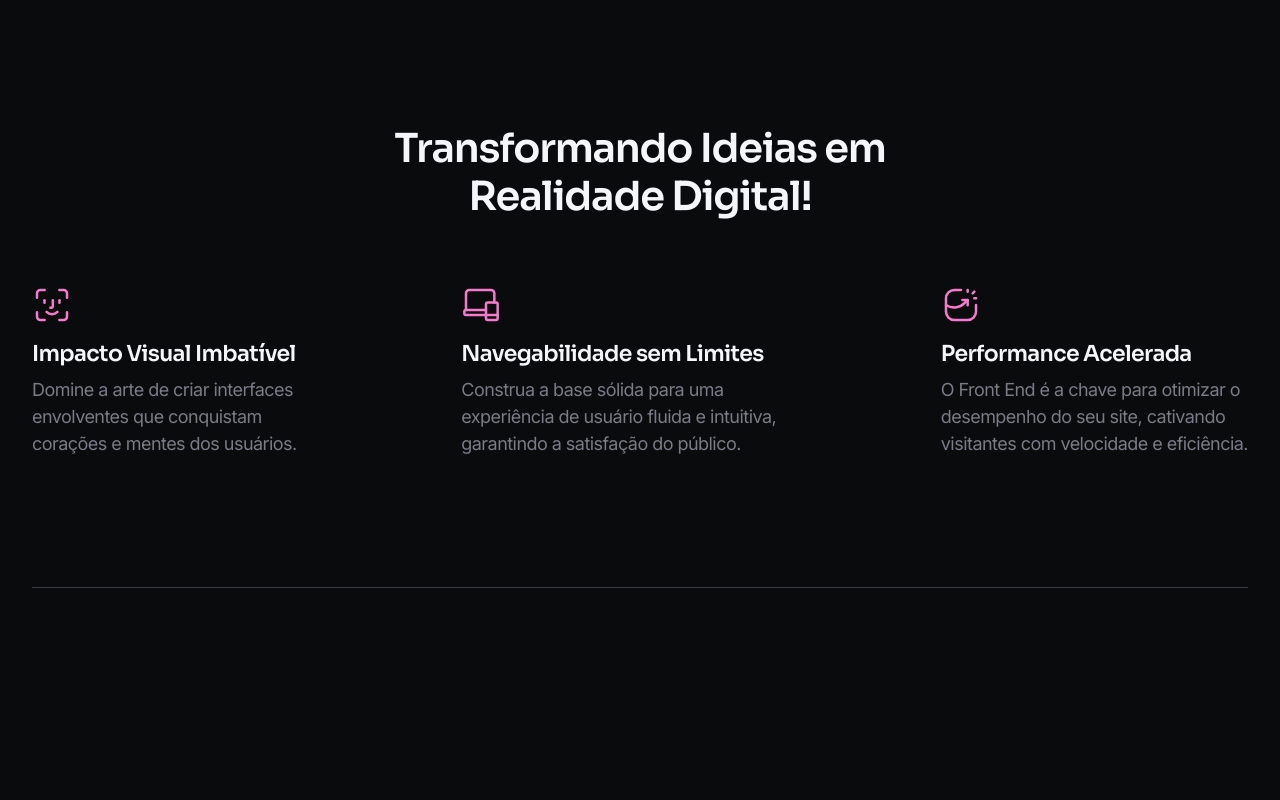
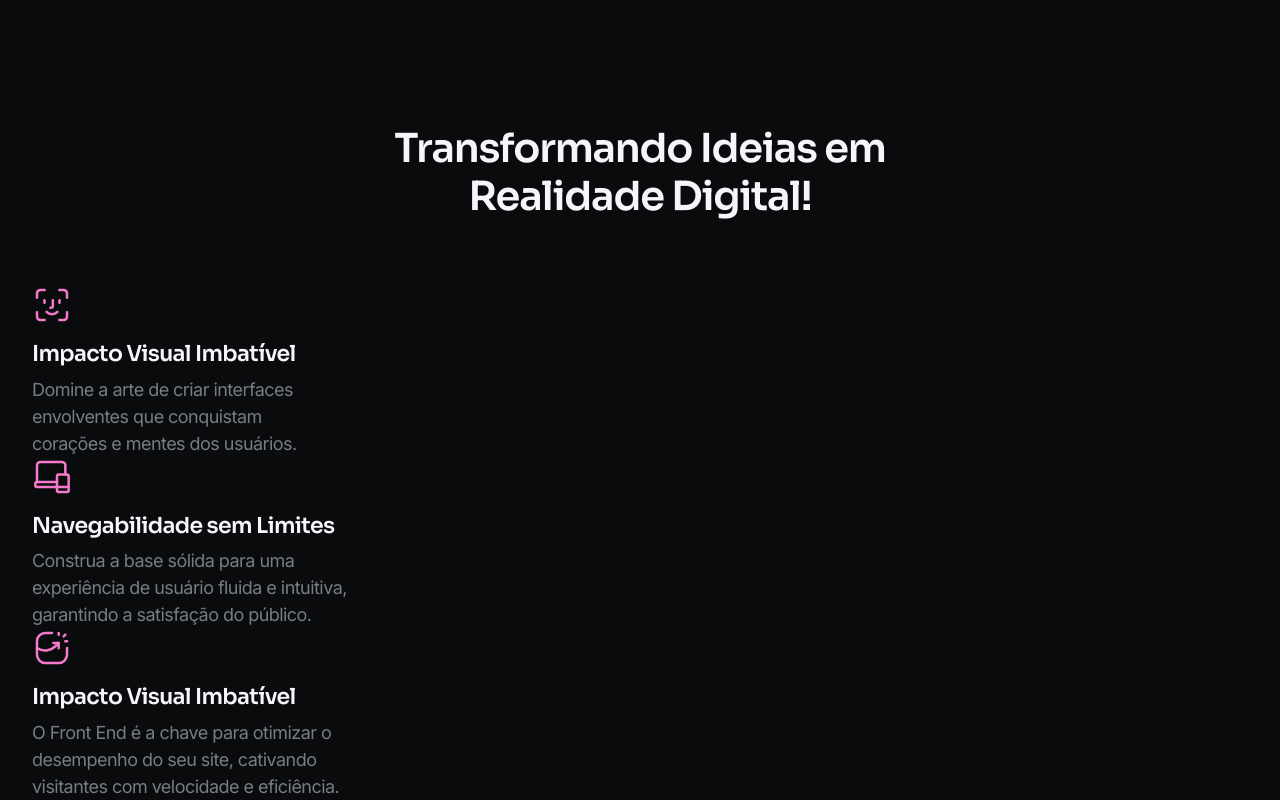
Before and after one commit to thiagorodriguezdev/structboost, a plain HTML site: page index.html in a window 1280 px wide. Shown: the part 1110-1910 px from the top of the page. Before the commit the page ends 1698 px from the top, so only its background shows below. Drawn offline with Linux system fonts and the light colour scheme.

Commit message:
atualizando projeto

```diff
--- a/css/components.css
+++ b/css/components.css
@@ -34,7 +34,7 @@
   max-width: 38.4rem;
 }
 
-.item__digital .item__digital-icon {
+.item-digital .item-digital-icon {
   width: 4rem;
   height: 4rem;
   display: flex;
@@ -44,12 +44,12 @@
 }
 
 
-.item__digital .item__digital-info h6 {
+.item-digital .item-digital-info h6 {
   letter-spacing: -0.066rem;
   margin-bottom: .8rem;
 }
 
-.item__digital .item__digital-info p {
+.item-digital .item-digital-info p {
   color: var(--color-gray-600);
   letter-spacing: -0.054rem;
 }
--- a/index.html
+++ b/index.html
@@ -57,38 +57,46 @@
   <section class="s-digital">
     <div class="container">
       <h3>Transformando Ideias em Realidade Digital!</h3>
-        <div class="card-digital">
-          <div class="item__digital">
-            <div class="item__digital-icon">
+      <ul>
+        <li>
+          <div class="item-digital">
+            <div class="item-digital-icon">
               <img src="./img/icon-impacto.svg" alt="">
             </div>
-            <div class="item__digital-info">
+            <div class="item-digital-info">
               <h6>Impacto Visual Imbatível</h6>
               <p>Domine a arte de criar interfaces <br> envolventes que conquistam <br> corações e mentes dos usuários.
               </p>
             </div>
           </div>
-          <div class="item__digital">
-            <div class="item__digital-icon">
+        </li>
+        <li>
+          <div class="item-digital">
+            <div class="item-digital-icon">
               <img src="./img/icon-navegabilidade.svg" alt="">
             </div>
-            <div class="item__digital-info">
+            <div class="item-digital-info">
               <h6>Navegabilidade sem Limites</h6>
-              <p>Construa a base sólida para uma <br> experiência de usuário fluida e intuitiva, <br> garantindo a satisfação do público.
+              <p>Construa a base sólida para uma <br> experiência de usuário fluida e intuitiva, garantindo a satisfação do
+                público.
               </p>
             </div>
           </div>
-          <div class="item__digital">
-            <div class="item__digital-icon">
+        </li>
+        <li>
+          <div class="item-digital">
+            <div class="item-digital-icon">
               <img src="./img/icon-performance.svg" alt="">
             </div>
-            <div class="item__digital-info">
-              <h6>Performance Acelerada</h6>
-              <p>O Front End é a chave para otimizar o <br> desempenho do seu site, cativando <br> visitantes com velocidade e eficiência.
+            <div class="item-digital-info">
+              <h6>Impacto Visual Imbatível</h6>
+              <p>O Front End é a chave para otimizar o desempenho do seu site, cativando <br> visitantes com velocidade e
+                eficiência.
               </p>
             </div>
           </div>
-        </div>
+        </li>
+      </ul>
     </div>
   </section>
 </body>
```
